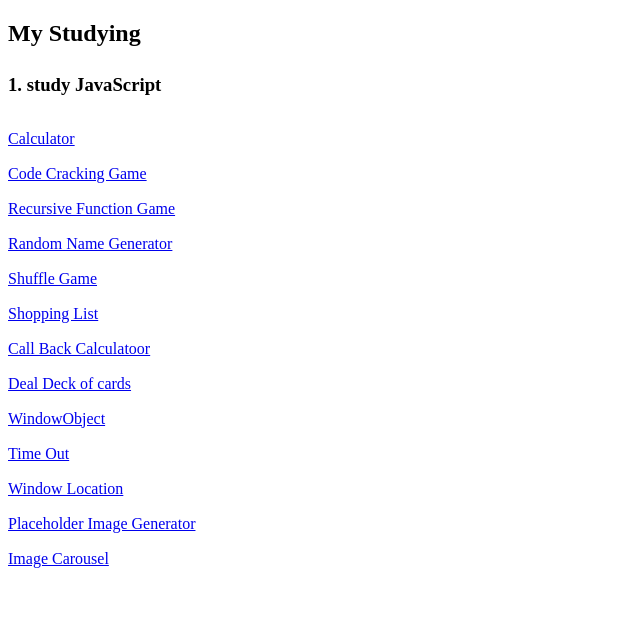
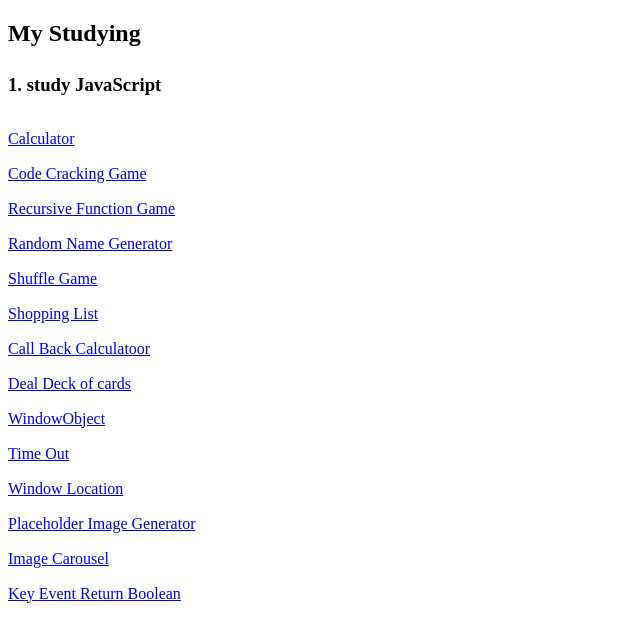
Before and after one commit to guihongzhang/study-website, a plain HTML site: page myStudying.html in a window 1280 px wide. Shown: the whole page, without its empty margins (0-640 px from the left). Drawn offline with Linux system fonts and the light colour scheme.

Commit message:
Update myStudying.html

```diff
--- a/myStudying.html
+++ b/myStudying.html
@@ -17,6 +17,7 @@
        <a style="margin-top:15px" href="windowLocation.html">Window Location</a> <br>
        <a style="margin-top:15px" href="placeholderImage.html">Placeholder Image Generator</a> <br>
        <a style="margin-top:15px" href="imageCarousel.html">Image Carousel</a> <br>
+       <a style="margin-top:15px" href="keyEventReturn.html">Key Event Return Boolean</a> <br>
     </div>
   </body>
 </html>
```
